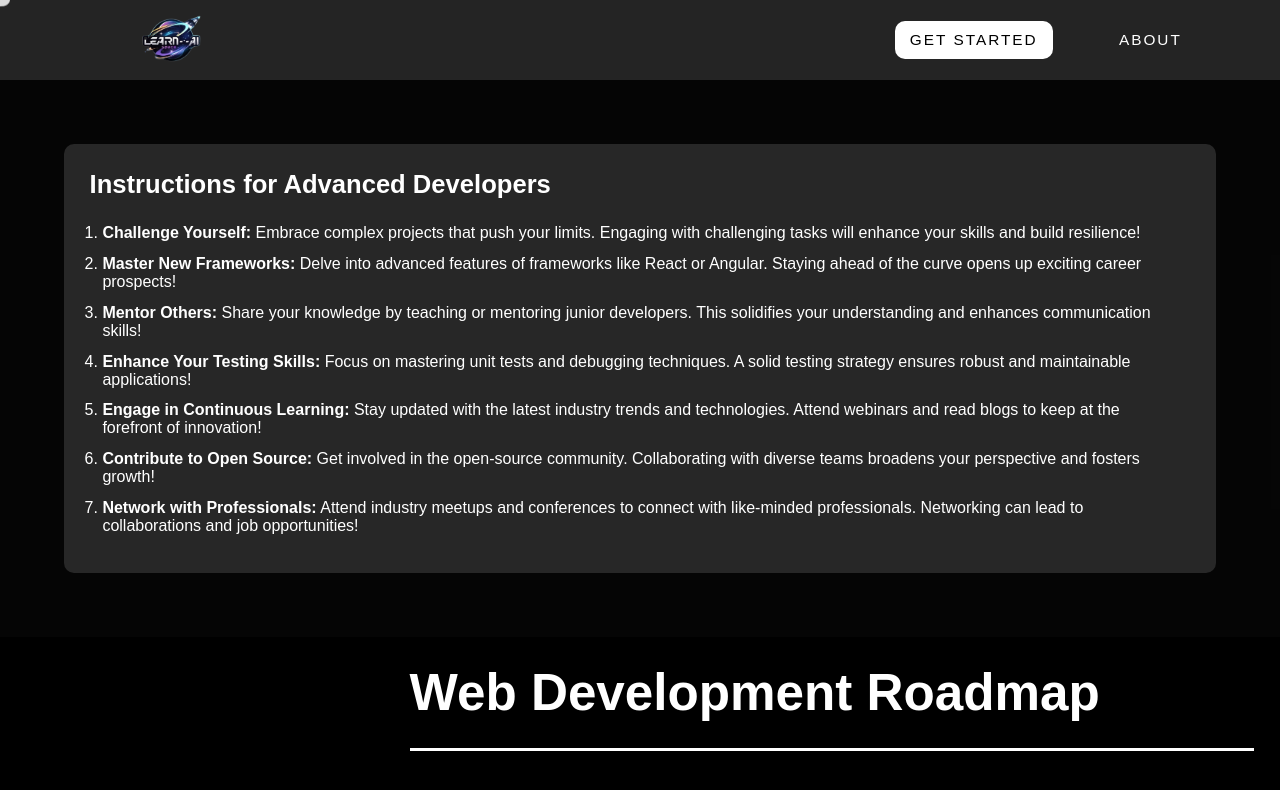
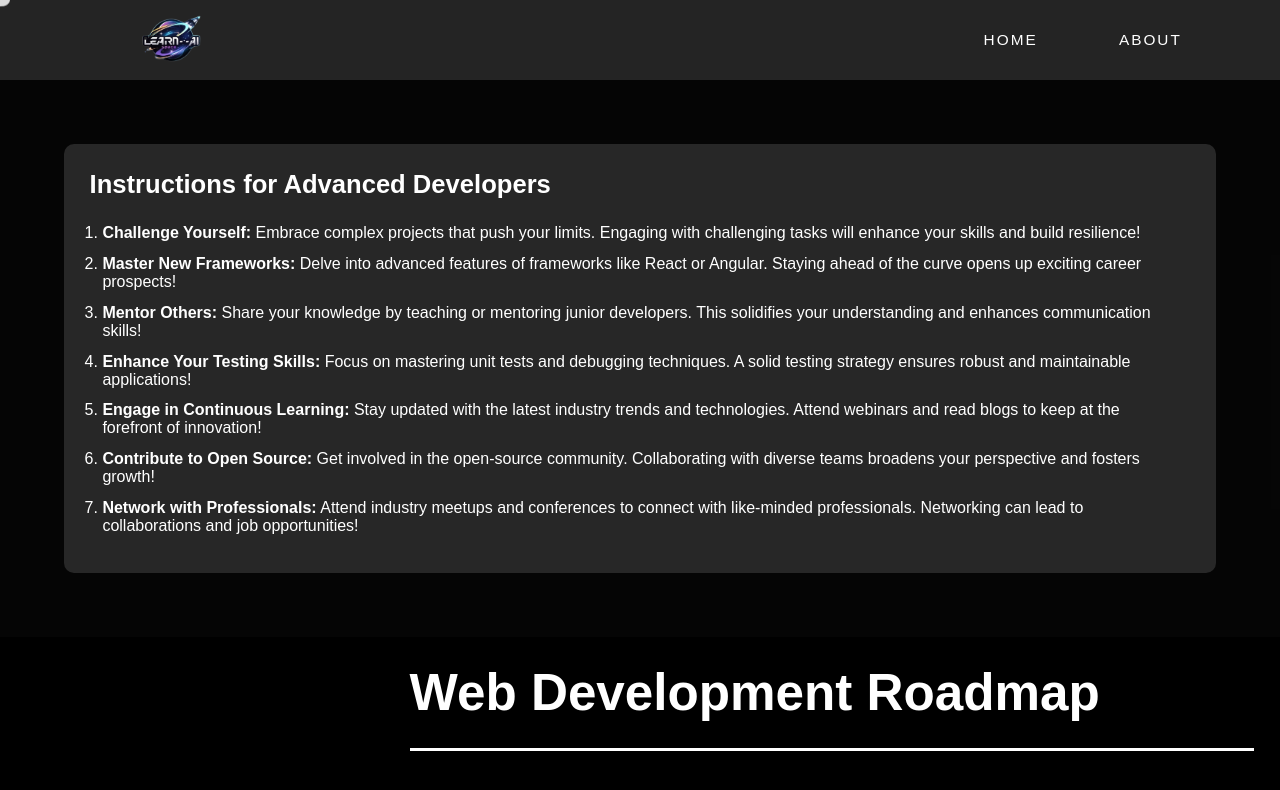
Before and after one commit to Dev-kaif/AI-Smart-Learning-Platform, a React (Vite) app: page / in a window 1280 px wide. Shown: the top 790 px of the page. Built offline with nearby package versions, Linux system fonts and the light colour scheme.

Commit message:
made changes in res nav bar

```diff
--- a/src/components/Resources/Rstyle.css
+++ b/src/components/Resources/Rstyle.css
@@ -56,23 +56,11 @@ body::-webkit-scrollbar {
   transition: color 0.3s, background-color 0.3s;
 }
 
-#nav div a:first-child {
-  border-radius: 10px;
-  background-color: #ffffff;
-  color: black;
-  text-transform: uppercase;
-  font-size: 1.2vw;
-  text-decoration: none;
-  padding: 10px 15px;
-  transition: color 0.3s, background-color 0.3s;
-}
 
 #nav a:hover {
   color: #ffffffa2;
 }
-#nav a:first-child:hover {
-  background-color: #ffffffc4;
-}
+
 .res-guide {
   height: 100%;
   width: 100%;
--- a/src/components/Resources/resNav.jsx
+++ b/src/components/Resources/resNav.jsx
@@ -22,7 +22,7 @@ const Navbar = () => {
     >
       <div className="nav-con"></div>
       <div>
-        <a href="/" className="nav-link">Get Started</a>
+        <a href="/" className="nav-link">Home</a>
         <a href="/about" className="nav-link">About</a>
       </div>
     </motion.div>
```
